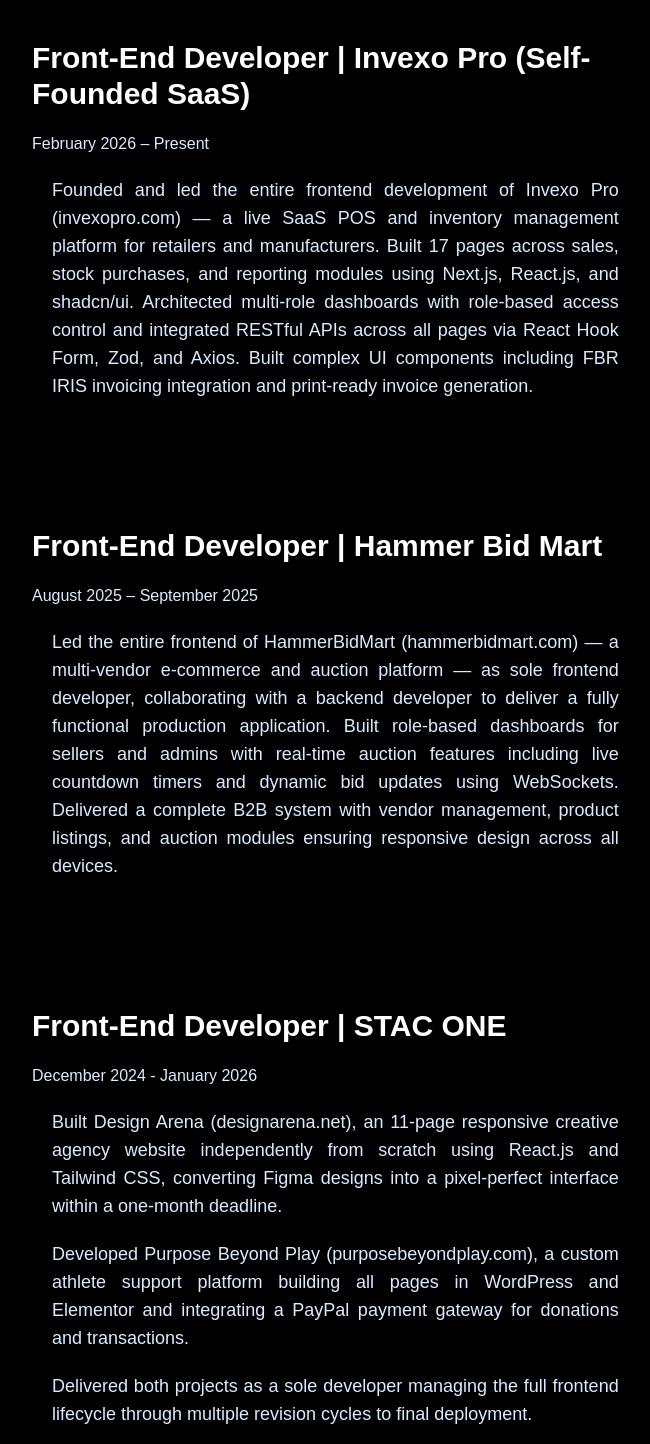
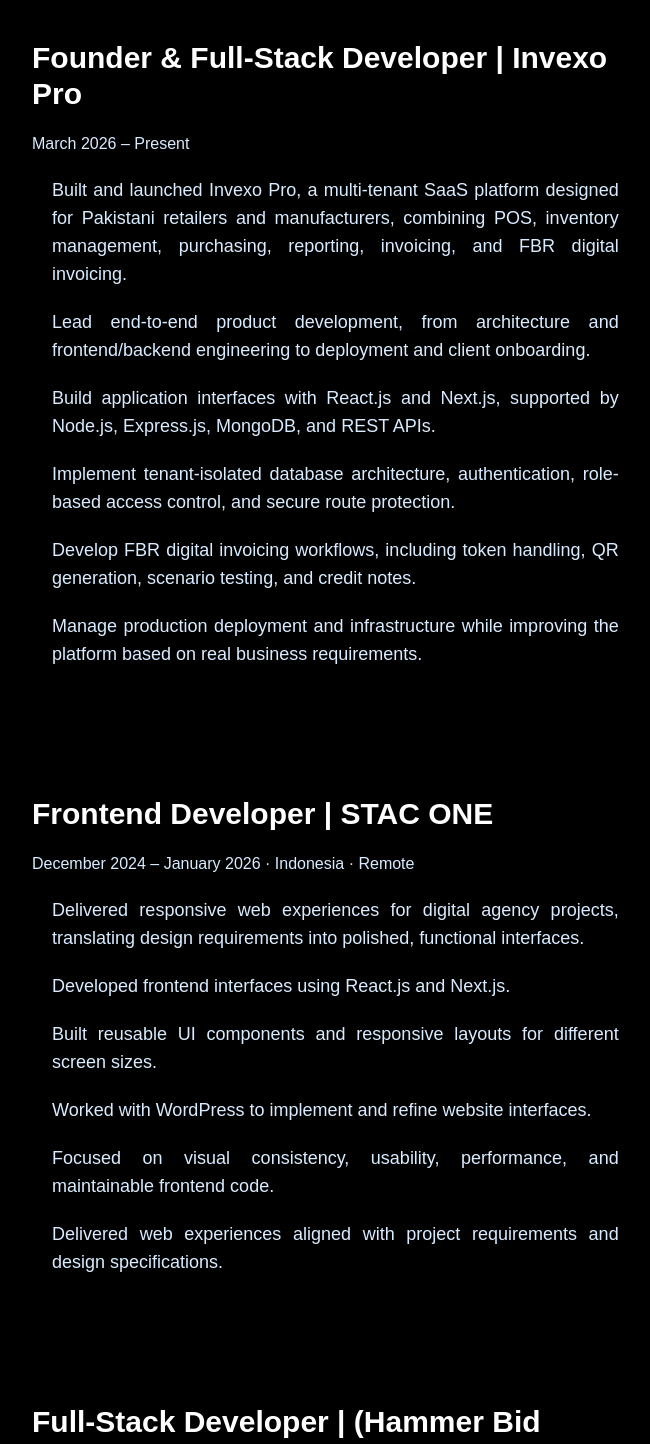
Before and after one commit to shahzaibkhan-4630/Shahzaib-Portfolio, a React (Vite) app: page / in a window 1280 px wide. Shown: the part 5560-7004 px from the top of the page, without its empty margins (208-858 px from the left). Built offline with nearby package versions, Linux system fonts and the light colour scheme; a web font is replaced by a local one.

Commit message:
Update Experience Section

```diff
--- a/src/constants/index.js
+++ b/src/constants/index.js
@@ -125,29 +125,41 @@
   {
     logoPath:
       "https://res.cloudinary.com/dn7cdtibf/image/upload/v1777360818/Invexo_Pro_2-removebg-preview_yrxcdv.png",
-    title: "Front-End Developer | Invexo Pro (Self-Founded SaaS)",
-    date: "February 2026 – Present",
+    title: "Founder & Full-Stack Developer | Invexo Pro",
+    date: "March 2026 – Present",
     responsibilities: [
-      "Founded and led the entire frontend development of Invexo Pro (invexopro.com) — a live SaaS POS and inventory management platform for retailers and manufacturers. Built 17 pages across sales, stock purchases, and reporting modules using Next.js, React.js, and shadcn/ui. Architected multi-role dashboards with role-based access control and integrated RESTful APIs across all pages via React Hook Form, Zod, and Axios. Built complex UI components including FBR IRIS invoicing integration and print-ready invoice generation.",
+      "Built and launched Invexo Pro, a multi-tenant SaaS platform designed for Pakistani retailers and manufacturers, combining POS, inventory management, purchasing, reporting, invoicing, and FBR digital invoicing.",
+      "Lead end-to-end product development, from architecture and frontend/backend engineering to deployment and client onboarding.",
+      "Build application interfaces with React.js and Next.js, supported by Node.js, Express.js, MongoDB, and REST APIs.",
+      "Implement tenant-isolated database architecture, authentication, role-based access control, and secure route protection.",
+      "Develop FBR digital invoicing workflows, including token handling, QR generation, scenario testing, and credit notes.",
+      "Manage production deployment and infrastructure while improving the platform based on real business requirements.",
+    ],
+  },
+  {
+    logoPath: "/stacone.jpeg",
+    title: "Frontend Developer | STAC ONE",
+    date: "December 2024 – January 2026 · Indonesia · Remote",
+    responsibilities: [
+      "Delivered responsive web experiences for digital agency projects, translating design requirements into polished, functional interfaces.",
+      "Developed frontend interfaces using React.js and Next.js.",
+      "Built reusable UI components and responsive layouts for different screen sizes.",
+      "Worked with WordPress to implement and refine website interfaces.",
+      "Focused on visual consistency, usability, performance, and maintainable frontend code.",
+      "Delivered web experiences aligned with project requirements and design specifications.",
     ],
   },
   {
     logoPath:
       "https://res.cloudinary.com/dn7cdtibf/image/upload/v1755403664/HBM-Logo_seplxo.webp",
-    title: "Front-End Developer | Hammer Bid Mart",
-    date: "August 2025 – September 2025",
+    title: "Full-Stack Developer | (Hammer Bid Mart)",
+    date: "August 2025 - October 2025 · Karachi Division, Pakistan · Hybrid",
     responsibilities: [
-      "Led the entire frontend of HammerBidMart (hammerbidmart.com) — a multi-vendor e-commerce and auction platform — as sole frontend developer, collaborating with a backend developer to deliver a fully functional production application. Built role-based dashboards for sellers and admins with real-time auction features including live countdown timers and dynamic bid updates using WebSockets. Delivered a complete B2B system with vendor management, product listings, and auction modules ensuring responsive design across all devices.",
-    ],
-  },
-  {
-    logoPath: "/stacone.jpeg",
-    title: "Front-End Developer | STAC ONE",
-    date: "December 2024 - January 2026",
-    responsibilities: [
-      "Built Design Arena (designarena.net), an 11-page responsive creative agency website independently from scratch using React.js and Tailwind CSS, converting Figma designs into a pixel-perfect interface within a one-month deadline.",
-      "Developed Purpose Beyond Play (purposebeyondplay.com), a custom athlete support platform building all pages in WordPress and Elementor and integrating a PayPal payment gateway for donations and transactions.",
-      "Delivered both projects as a sole developer managing the full frontend lifecycle through multiple revision cycles to final deployment.",
+      "Developed a multi-model commerce platform combining B2B e-commerce, online auctions, real-time bidding, vendor management, bulk ordering, and dropshipping workflows.",
+      "Built frontend experiences and interactive application interfaces using Next.js, React.js, Tailwind CSS, and ShadCN.",
+      "Developed backend services and REST APIs using Node.js and Express.js.",
+      "Designed MongoDB data models and application workflows for marketplace and vendor operations.",
+      "Worked across frontend and backend functionality to deliver an integrated commerce experience.",
     ],
   },
 ];
```
Lines whose indentation alone changed are shown as unchanged.
